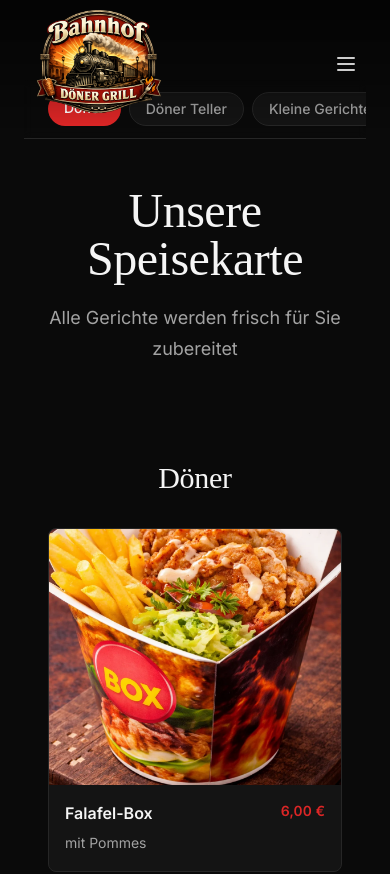
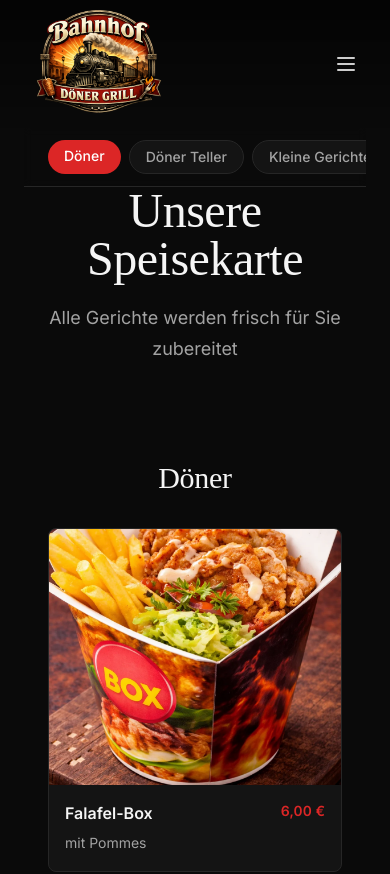
Before and after one commit to canyando4699-pixel/bahnhof-doener-grill, a Next.js app: page /menu in a window 390 px wide. Shown: the top 874 px of the page. Built offline with nearby package versions, Linux system fonts and the light colour scheme; a web font is replaced by a local one.

Commit message:
fix: mobile Kategorieleiste unter Navbar verschieben (top-32)
Co-Authored-By: Claude Sonnet 4.6 <noreply@anthropic.com>

```diff
--- a/components/ui/MenuSidebar.tsx
+++ b/components/ui/MenuSidebar.tsx
@@ -50,7 +50,7 @@ export default function MenuSidebar({ categories }: { categories: Category[] })
     <>
       {/* ── Mobile: sticky horizontal tab bar ─────────────────── */}
       <div
-        className="lg:hidden sticky top-16 z-30 bg-bg/95 backdrop-blur-sm border-b border-[var(--color-border)]"
+        className="lg:hidden sticky top-32 z-30 bg-bg/95 backdrop-blur-sm border-b border-[var(--color-border)]"
         aria-label="Kategorien"
       >
         <div className="flex overflow-x-auto gap-2 px-[var(--container-px)] py-3 [&::-webkit-scrollbar]:hidden [-ms-overflow-style:none] [scrollbar-width:none]">
```
